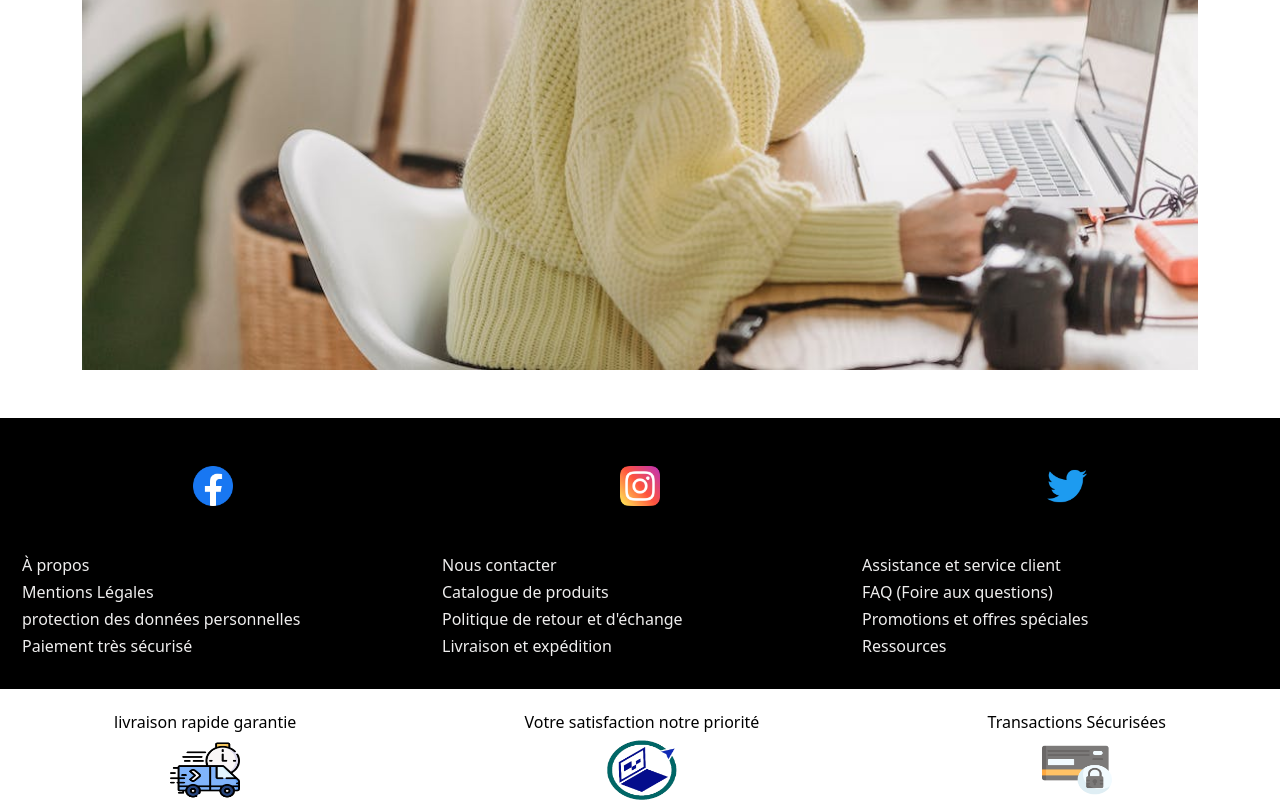
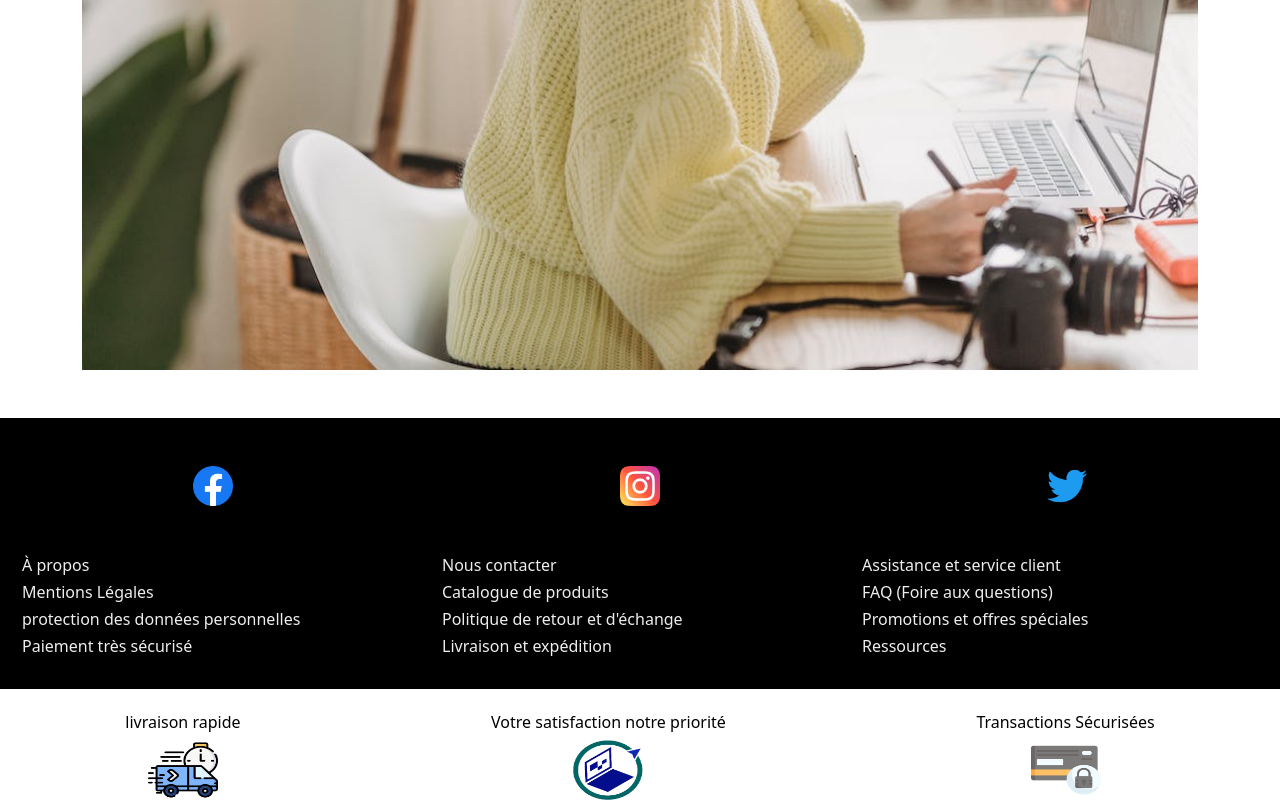
Before and after one commit to jerryfarwell/react_shopping_cart_stripe, a React (Vite) app: page / in a window 1280 px wide. Shown: the part 3127-3927 px from the top of the page. Built offline with nearby package versions, Linux system fonts and the light colour scheme.

Commit message:
css footer

```diff
--- a/src/components/Footer.jsx
+++ b/src/components/Footer.jsx
@@ -44,7 +44,7 @@ function Footer() {
           <div className='after-footer'>
             <div >
               <br/>
-              <h6>livraison rapide garantie</h6>
+              <h6>livraison rapide</h6>
               <img src={delivery_after_footer} alt="" className='creditcard'/>
             </div>
           <div >
```
